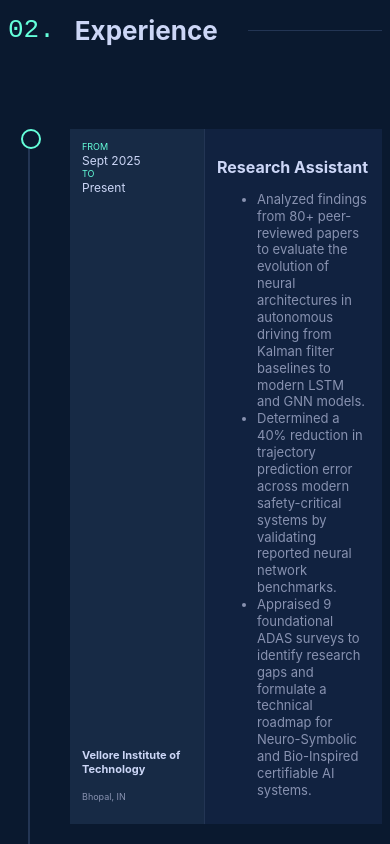
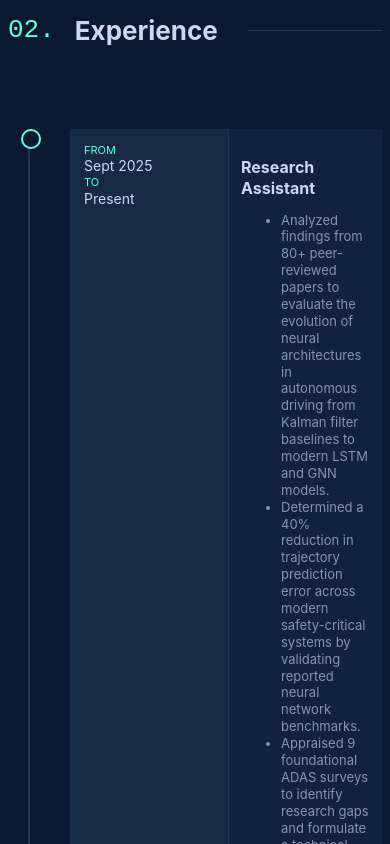
Before and after one commit to anvitvermaa/anvitvermaa.github.io, a Next.js app: page / in a window 390 px wide. Shown: the part 960-1804 px from the top of the page. Built offline with nearby package versions, Linux system fonts and the light colour scheme.

Commit message:
fix: increase mobile font sizes in left card column

```diff
--- a/src/components/sections/Education.jsx
+++ b/src/components/sections/Education.jsx
@@ -46,18 +46,18 @@ const Education = () => {
             <div className="flex flex-row items-stretch bg-[#112240] rounded shadow-xl overflow-hidden hover:-translate-y-1 transition-transform duration-300">
 
               {/* LEFT COLUMN — shrinks on mobile, full 280px on desktop */}
-              <div className="w-[110px] sm:w-[180px] md:w-[280px] shrink-0 bg-[#172a45] p-[12px] sm:p-[18px] md:p-[25px] flex flex-col justify-between border-r border-[#233554]">
+              <div className="w-[130px] sm:w-[190px] md:w-[280px] shrink-0 bg-[#172a45] p-[14px] sm:p-[18px] md:p-[25px] flex flex-col justify-between border-r border-[#233554]">
                 <div>
-                  <div className="font-mono text-[#64ffda] text-[9px] sm:text-[10px] md:text-xs mb-1 tracking-wider uppercase">From</div>
-                  <div className="text-[#ccd6f6] font-bold text-[12px] sm:text-[14px] md:text-lg mb-3 md:mb-4">{edu.range.split(' - ')[0]}</div>
+                  <div className="font-mono text-[#64ffda] text-[11px] sm:text-[11px] md:text-xs mb-1 tracking-wider uppercase">From</div>
+                  <div className="text-[#ccd6f6] font-bold text-[14px] sm:text-[15px] md:text-lg mb-3 md:mb-4">{edu.range.split(' - ')[0]}</div>
 
-                  <div className="font-mono text-[#64ffda] text-[9px] sm:text-[10px] md:text-xs mb-1 tracking-wider uppercase">To</div>
-                  <div className="text-[#ccd6f6] font-bold text-[12px] sm:text-[14px] md:text-lg mb-4 md:mb-8">{edu.range.split(' - ')[1]}</div>
+                  <div className="font-mono text-[#64ffda] text-[11px] sm:text-[11px] md:text-xs mb-1 tracking-wider uppercase">To</div>
+                  <div className="text-[#ccd6f6] font-bold text-[14px] sm:text-[15px] md:text-lg mb-4 md:mb-8">{edu.range.split(' - ')[1]}</div>
                 </div>
 
                 <div>
-                  <h4 className="text-[#ccd6f6] font-bold text-[11px] sm:text-[14px] md:text-xl leading-tight mb-1">{edu.institution}</h4>
-                  <p className="text-[#8892b0] font-mono text-[9px] sm:text-[10px] md:text-xs">{edu.location}</p>
+                  <h4 className="text-[#ccd6f6] font-bold text-[13px] sm:text-[14px] md:text-xl leading-tight mb-1">{edu.institution}</h4>
+                  <p className="text-[#8892b0] font-mono text-[11px] sm:text-[11px] md:text-xs">{edu.location}</p>
                 </div>
               </div>
 
--- a/src/components/sections/Jobs.jsx
+++ b/src/components/sections/Jobs.jsx
@@ -72,18 +72,18 @@ const Jobs = () => {
             <div className="flex flex-row items-stretch bg-[#112240] rounded shadow-xl overflow-hidden hover:-translate-y-1 transition-transform duration-300">
 
               {/* LEFT COLUMN — shrinks on mobile, full 280px on desktop */}
-              <div className="w-[110px] sm:w-[180px] md:w-[280px] shrink-0 bg-[#172a45] p-[12px] sm:p-[18px] md:p-[25px] flex flex-col justify-between border-r border-[#233554]">
+              <div className="w-[130px] sm:w-[190px] md:w-[280px] shrink-0 bg-[#172a45] p-[14px] sm:p-[18px] md:p-[25px] flex flex-col justify-between border-r border-[#233554]">
                 <div>
-                  <div className="font-mono text-[#64ffda] text-[9px] sm:text-[10px] md:text-xs mb-1 tracking-wider uppercase">From</div>
-                  <div className="text-[#ccd6f6] font-bold text-[12px] sm:text-[14px] md:text-lg mb-3 md:mb-4">{job.range.split(' - ')[0]}</div>
+                  <div className="font-mono text-[#64ffda] text-[11px] sm:text-[11px] md:text-xs mb-1 tracking-wider uppercase">From</div>
+                  <div className="text-[#ccd6f6] font-bold text-[14px] sm:text-[15px] md:text-lg mb-3 md:mb-4">{job.range.split(' - ')[0]}</div>
 
-                  <div className="font-mono text-[#64ffda] text-[9px] sm:text-[10px] md:text-xs mb-1 tracking-wider uppercase">To</div>
-                  <div className="text-[#ccd6f6] font-bold text-[12px] sm:text-[14px] md:text-lg mb-4 md:mb-8">{job.range.split(' - ')[1] || 'Present'}</div>
+                  <div className="font-mono text-[#64ffda] text-[11px] sm:text-[11px] md:text-xs mb-1 tracking-wider uppercase">To</div>
+                  <div className="text-[#ccd6f6] font-bold text-[14px] sm:text-[15px] md:text-lg mb-4 md:mb-8">{job.range.split(' - ')[1] || 'Present'}</div>
                 </div>
 
                 <div>
-                  <h4 className="text-[#ccd6f6] font-bold text-[11px] sm:text-[14px] md:text-xl leading-tight mb-1">{job.company}</h4>
-                  <p className="text-[#8892b0] font-mono text-[9px] sm:text-[10px] md:text-xs">{job.location}</p>
+                  <h4 className="text-[#ccd6f6] font-bold text-[13px] sm:text-[14px] md:text-xl leading-tight mb-1">{job.company}</h4>
+                  <p className="text-[#8892b0] font-mono text-[11px] sm:text-[11px] md:text-xs">{job.location}</p>
                 </div>
               </div>
 
```
